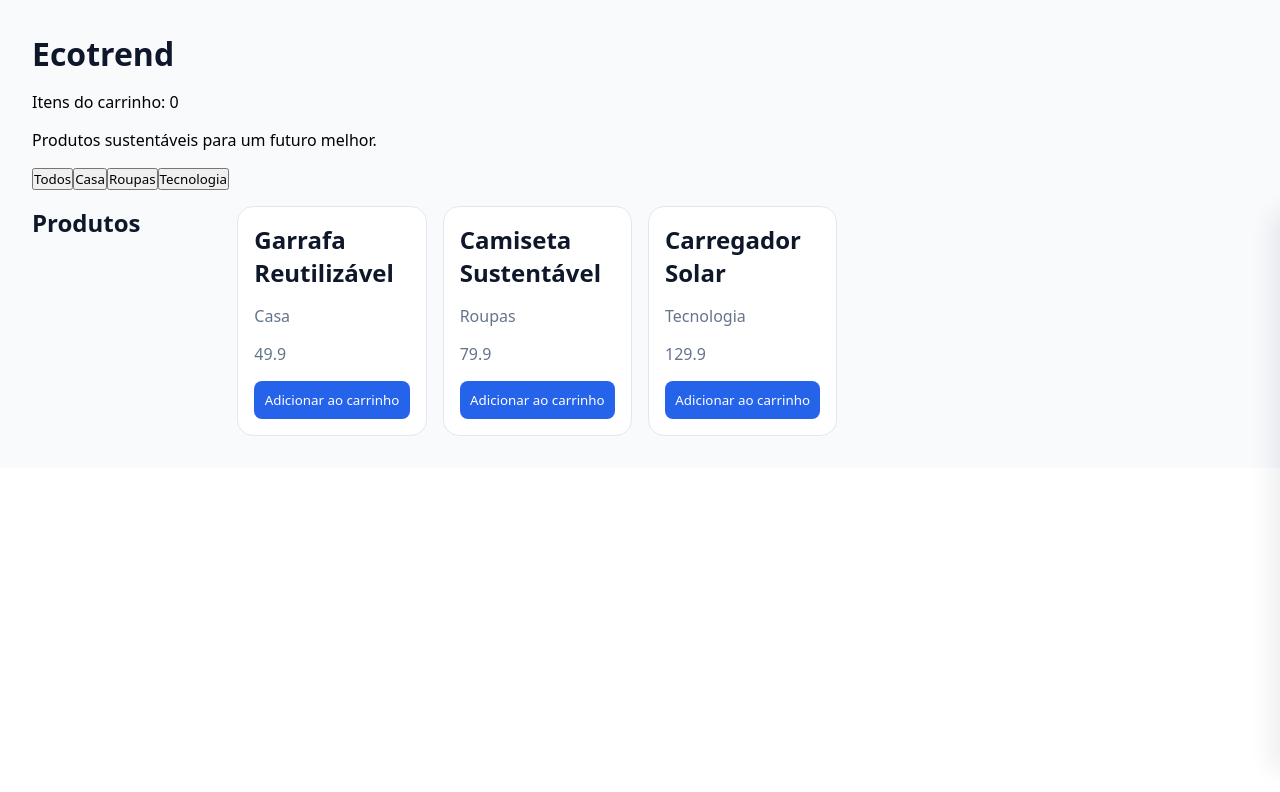
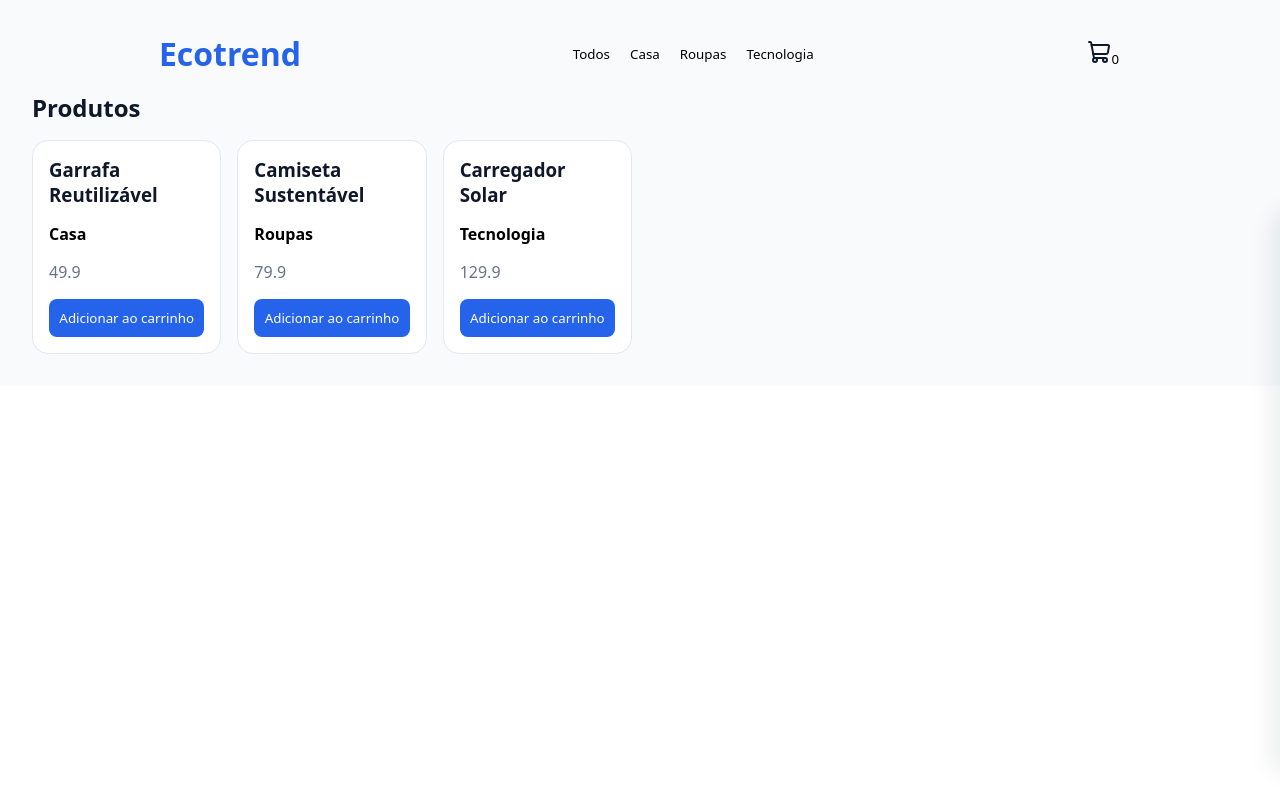
Before and after one commit to LuanSMF/ecotrend, a React (Vite) app: page / in a window 1280 px wide. Shown: the top 792 px of the page. Built offline with nearby package versions, Linux system fonts and the light colour scheme.

Commit message:
style: juntei o estilo as funcoes

```diff
--- a/src/App.jsx
+++ b/src/App.jsx
@@ -1,4 +1,8 @@
 import { useEffect,useState } from 'react'
+import carrinhosvg from './assets/icons/shopping-cart.svg'
+import lixosvg from './assets/icons/trash.svg'
+import maissvg from './assets/icons/plus.svg'
+import menossvg from './assets/icons/minus.svg'
 import './App.css'
 
 function App() {
@@ -8,6 +12,7 @@ function App() {
   const[erro,setErro] = useState("");
   const [processando, setProcessando] = useState(false);
   const [mensagem, setMensagem] = useState("");
+  const [carrinhoAberto, setCarrinhoAberto] = useState(false);
 
   useEffect(() => {
     async function carregaProdutos(){
@@ -146,9 +151,9 @@ function App() {
   return (
     <>
       <main>
-        <h1>Ecotrend</h1>
-        <p>Itens do carrinho: {carrinho.length}</p>
-        <p>Produtos sustentáveis para um futuro melhor.</p>
+        <header>
+        <h1><span>Ecotrend</span></h1>
+        {/* <p>Produtos sustentáveis para um futuro melhor.</p> */}
         <div>
           <button onClick={() => setCategoriaSelecionada("Todos")}>
             Todos
@@ -163,8 +168,18 @@ function App() {
             Tecnologia
           </button>
         </div>
+        <div className="contador">
+  <button
+    id="mostrar"
+    onClick={() => setCarrinhoAberto(!carrinhoAberto)}
+  >
+    <img src={carrinhosvg} alt="Carrinho" />
+    {carrinho.length}
+  </button>
+</div>
+        </header>
+          <h2>Produtos</h2>
         <section>
-          <h2>Produtos</h2>
           {carregando && (
             <div className='loading'>
               <div className='spinner'></div>
@@ -175,32 +190,33 @@ function App() {
 
           {!carregando && !erro && produtosFiltrados.map((produto) => (
           <article key={produto.id}>
-            <h2>{produto.nome}</h2>
-            <p>{produto.categoria}</p>
+            <h3>{produto.nome}</h3>
+            <h4>{produto.categoria}</h4>
             <p>{produto.preco}</p>
             <button onClick={() => AdicionarAoCarrinho(produto)}>Adicionar ao carrinho</button>
           </article>
         ))}
         </section>
-        <aside>
+        <aside data-aberto={carrinhoAberto}>
           <h2>Carrinho</h2>
           {carrinho.length === 0?(
             !mensagem &&<p>O carrinho está vazio.</p>
           ):(
             <ul>
+              <p>Itens do carrinho: {carrinho.length}</p>
               <p>Total: {totalCarrinho.toLocaleString("pt-BR",{style:"currency",currency:"BRL"})}</p>
               {carrinho.map((item,index)=>(
                 <li key={item.id}>
-                {item.nome} — Quantidade: {item.quantidade}
+                <span><strong>{item.nome}</strong> — Quantidade: <strong>{item.quantidade}</strong></span>
                   <button onClick={() => removerDoCarrinho(index)}>
-                    Remover
+                    <img src={lixosvg} />
                   </button>
                   <button onClick={() => adicionarMaisUm(index)}>
-                    +
+                    <img src={maissvg} />
                   </button>
                   {item.quantidade > 1 &&(
                   <button onClick={() => removerMaisUm(index)}>
-                    -
+                    <img src={menossvg} />
                   </button>
                   )}
                 </li>
```
